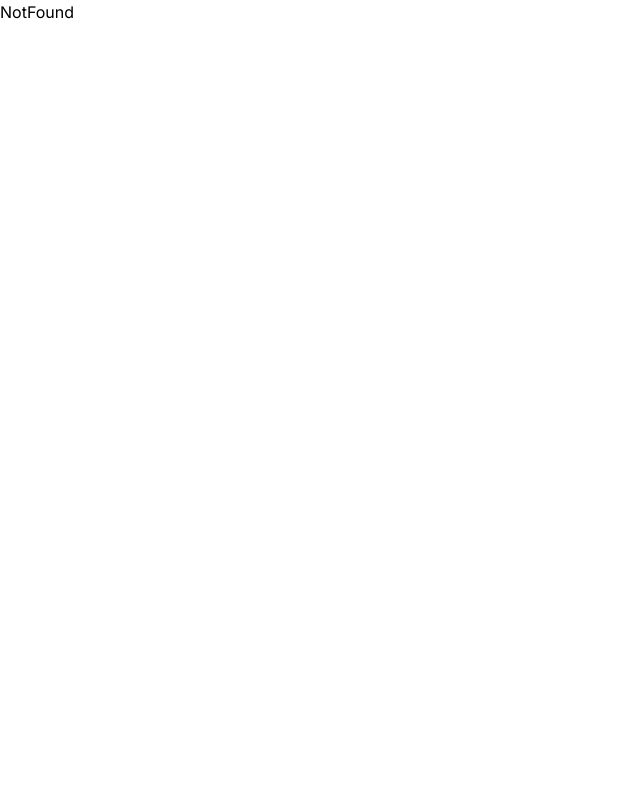
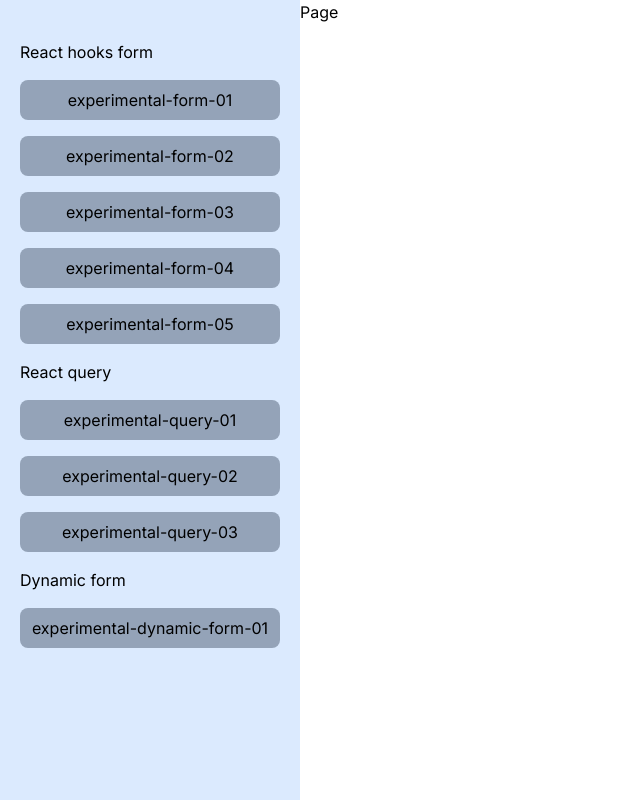
Before and after one commit to vinit-churi/experimental_coding_001-reacy-query-and-hooks-forms, a Next.js app: page /experimental-form-04 in a window 1280 px wide. Before the commit this address had no page. Shown: the whole page, without its empty margins (0-640 px from the left). Built offline with nearby package versions, Linux system fonts and the light colour scheme.

Commit message:
Update function to handle edge cases

```diff
--- /dev/null
+++ b/src/app/(home)/experimental-form-04/page.tsx
@@ -0,0 +1,7 @@
+import React from "react";
+
+const Page = () => {
+  return <div>Page</div>;
+};
+
+export default Page;
--- /dev/null
+++ b/src/app/(home)/experimental-form-05/page.tsx
@@ -0,0 +1,7 @@
+import React from "react";
+
+const Page = () => {
+  return <div>Page</div>;
+};
+
+export default Page;
```
